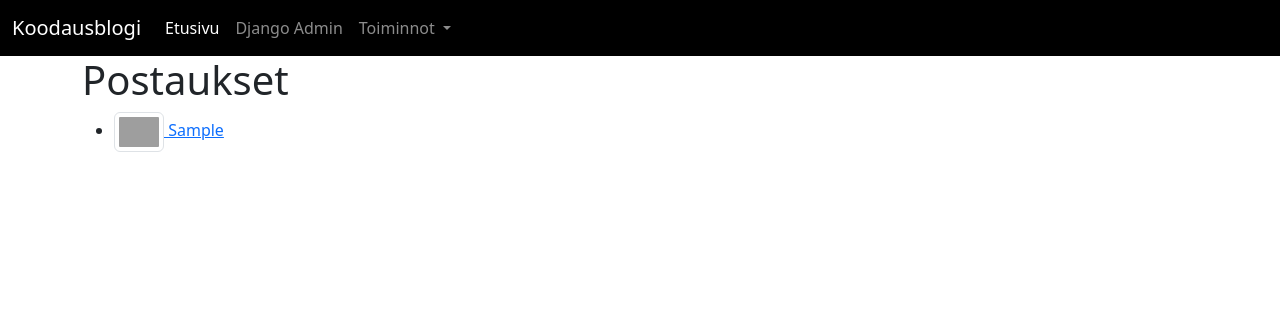
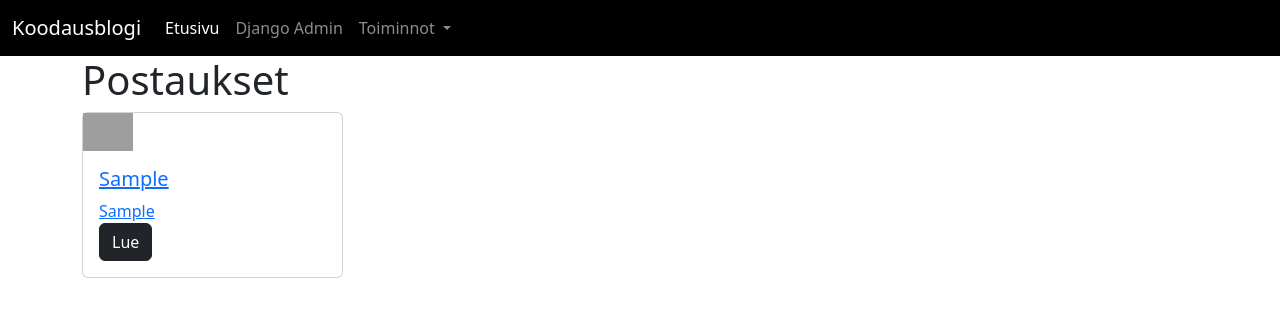
Before and after one commit to MariaRantanen/django-harjoitus, a Django app: page / in a window 1280 px wide. Shown: the top 317 px of the page. Run offline with Django 4.2, Linux system fonts and the light colour scheme; tables that the repository leaves empty hold one stand-in row (values such as "Sample post"); grey boxes are pictures that could not be loaded.

Commit message:
postauslista näkymän muotoilua

```diff
--- a/blogi/templates/blogi/postauslista.html
+++ b/blogi/templates/blogi/postauslista.html
@@ -2,17 +2,26 @@
 
 {% block content %}
 <h1>Postaukset</h1>
-<ul>
+
+<div class="row row-cols-1 row-cols-sm-2 row-cols-md-3 row-cols-lg-4 g-2 g-xl-4">
     {% for postaus in postaukset %}
-    <li>
-        <a href="{% url 'nayta_postaus' postaus.id %}">
+    <div class="col">
+        <div class="card">
+
             {% if postaus.kuva %}
-            <img src="{{postaus.kuva.url}}" width="50"
-                 class="img-thumbnail"/>
+            <a href="{% url 'nayta_postaus' postaus.id %}">
+                <img src="{{postaus.kuva.url}}" width="50"
+            </a>
             {% endif %}
-            {{postaus}}
-        </a>
-    </li>
+            <div class="card-body">
+                <h5 class="card-title">{{postaus.otsikko}}</h5>
+                <p class="card-text">{{postaus.teksti}}</p>
+                <a href="{% url 'nayta_postaus' postaus.id %}"
+                   class="btn btn-dark">Lue</a>
+            </div>
+        </div>
+    </div>
     {% endfor %}
-</ul>
+</div>
+
 {% endblock %}
```
